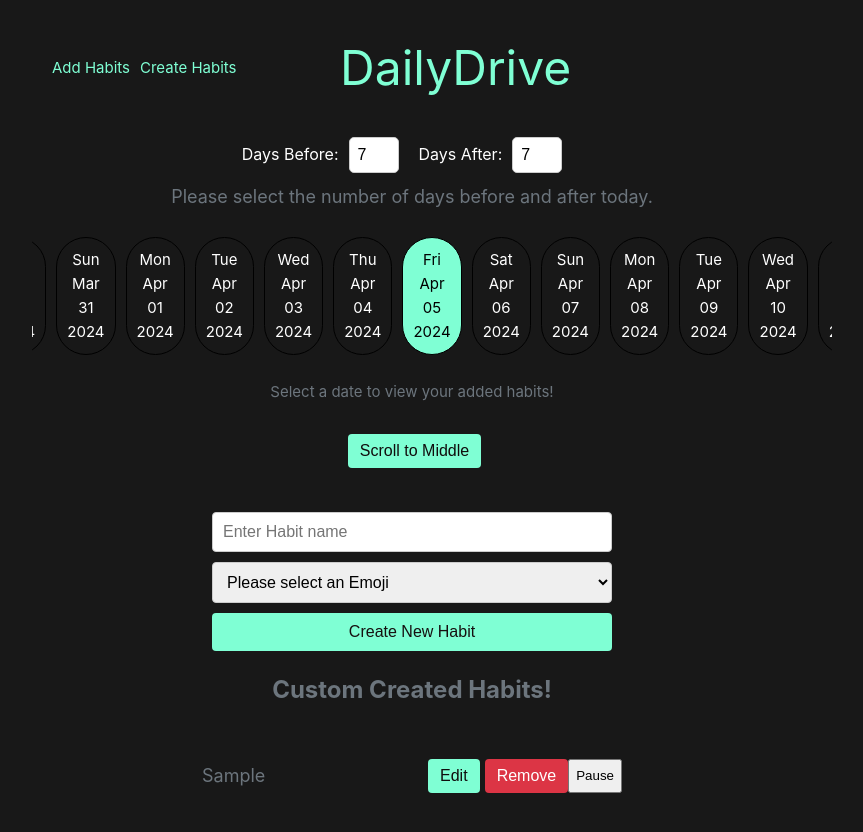
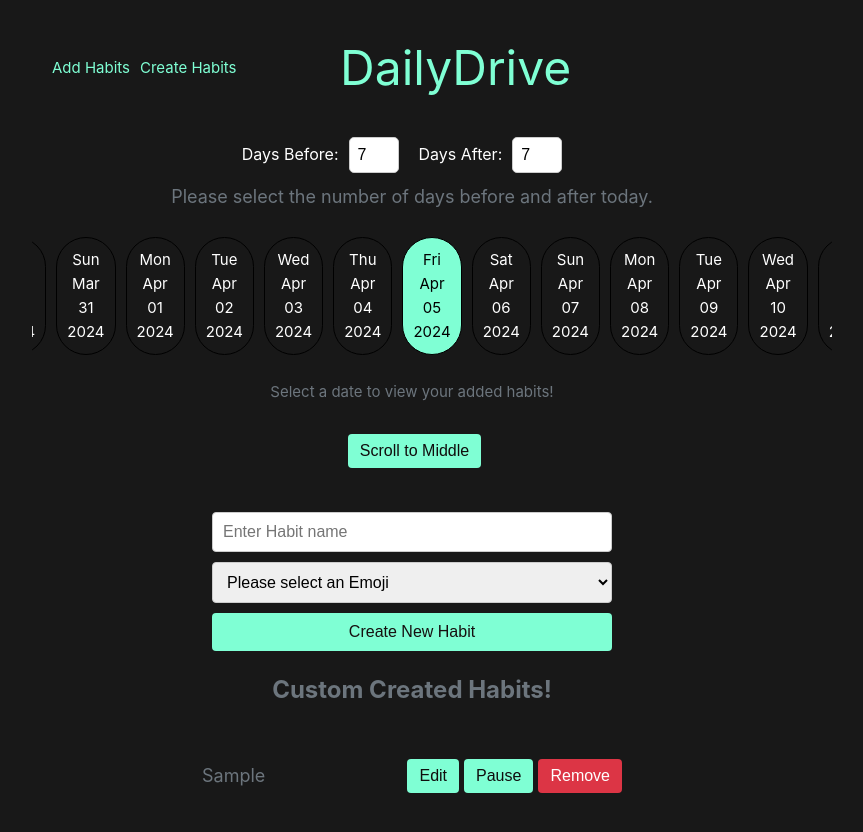
Before and after one commit to henriits/habit_tracker_vue, a Vue app in the folder habit-tracker/: page /create_habits in a window 1280 px wide. Both pictures are taken after typing "Sample" into the empty fields and a click on the button "Create New Habit". Shown: the top 832 px of the page, without its empty margins (228-1091 px from the left). Built offline with nearby package versions, Linux system fonts and the light colour scheme.

Commit message:
pause button

```diff
--- a/habit-tracker/src/components/CreateHabits.vue
+++ b/habit-tracker/src/components/CreateHabits.vue
@@ -15,11 +15,11 @@
           <button type="button" @click="toggleEdit(index)" class="habit-button">
             {{ habit.editing ? "Save" : "Edit" }}
           </button>
+          <button type="button" @click="pauseHabit(index)" class="pause-button">
+            {{ habit.paused ? "Unpause" : "Pause" }}
+          </button>
           <button type="button" @click="removeHabit(index)" class="remove-button">
             Remove
-          </button>
-          <button type="button" @click="pauseHabit(index)" class="pause-button">
-            {{ habit.paused ? "Unpause" : "Pause" }}
           </button>
         </div>
       </li>
@@ -160,4 +160,15 @@ const saveEditedHabit = (index) => {
 .remove-button:hover {
   background-color: #c82333;
 }
+
+.pause-button {
+  font-size: 16px;
+  padding: 8px 12px;
+  margin-left: 5px;
+  background-color: aquamarine;
+  color: #100d0d;
+  border: none;
+  border-radius: 4px;
+  cursor: pointer;
+}
 </style>
```
